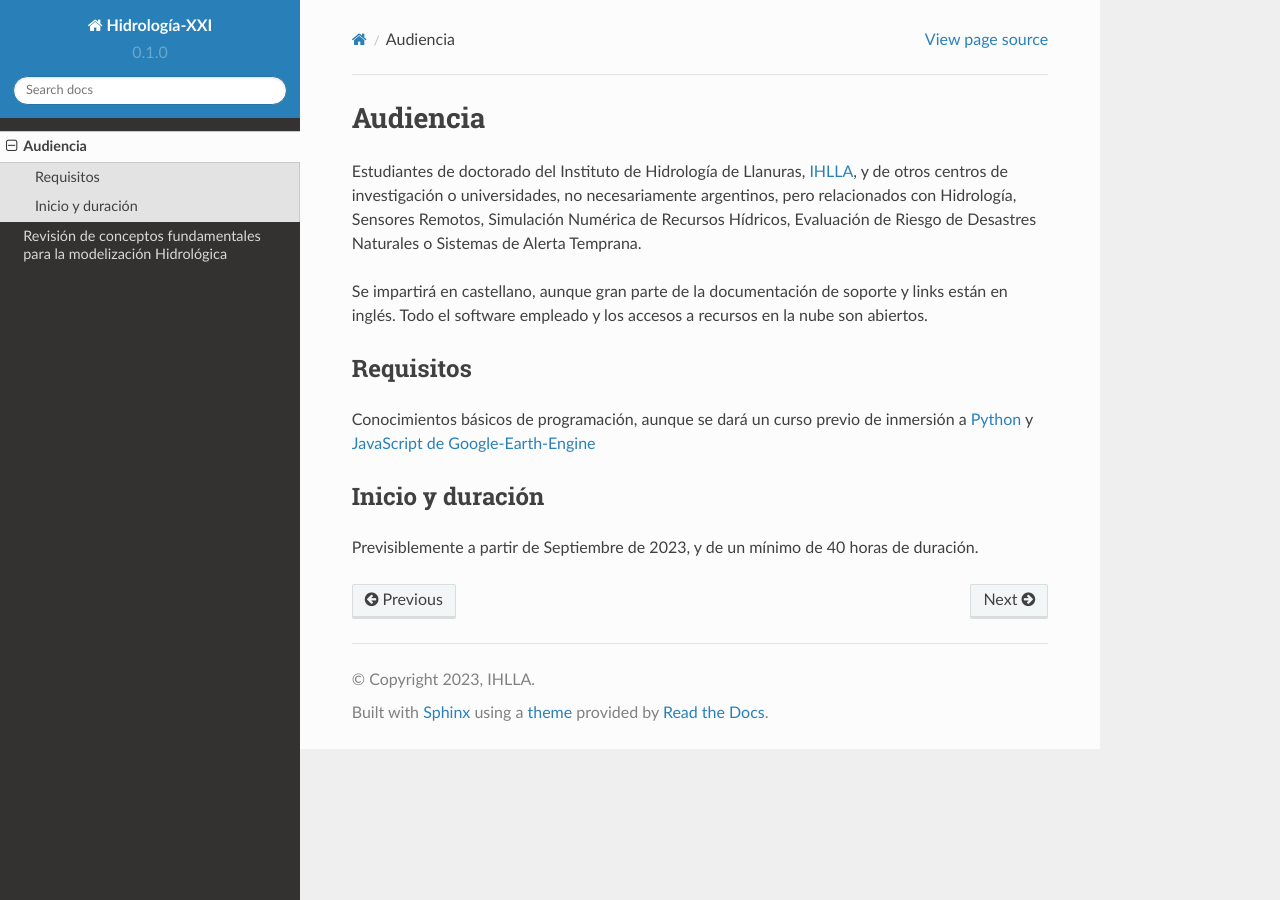
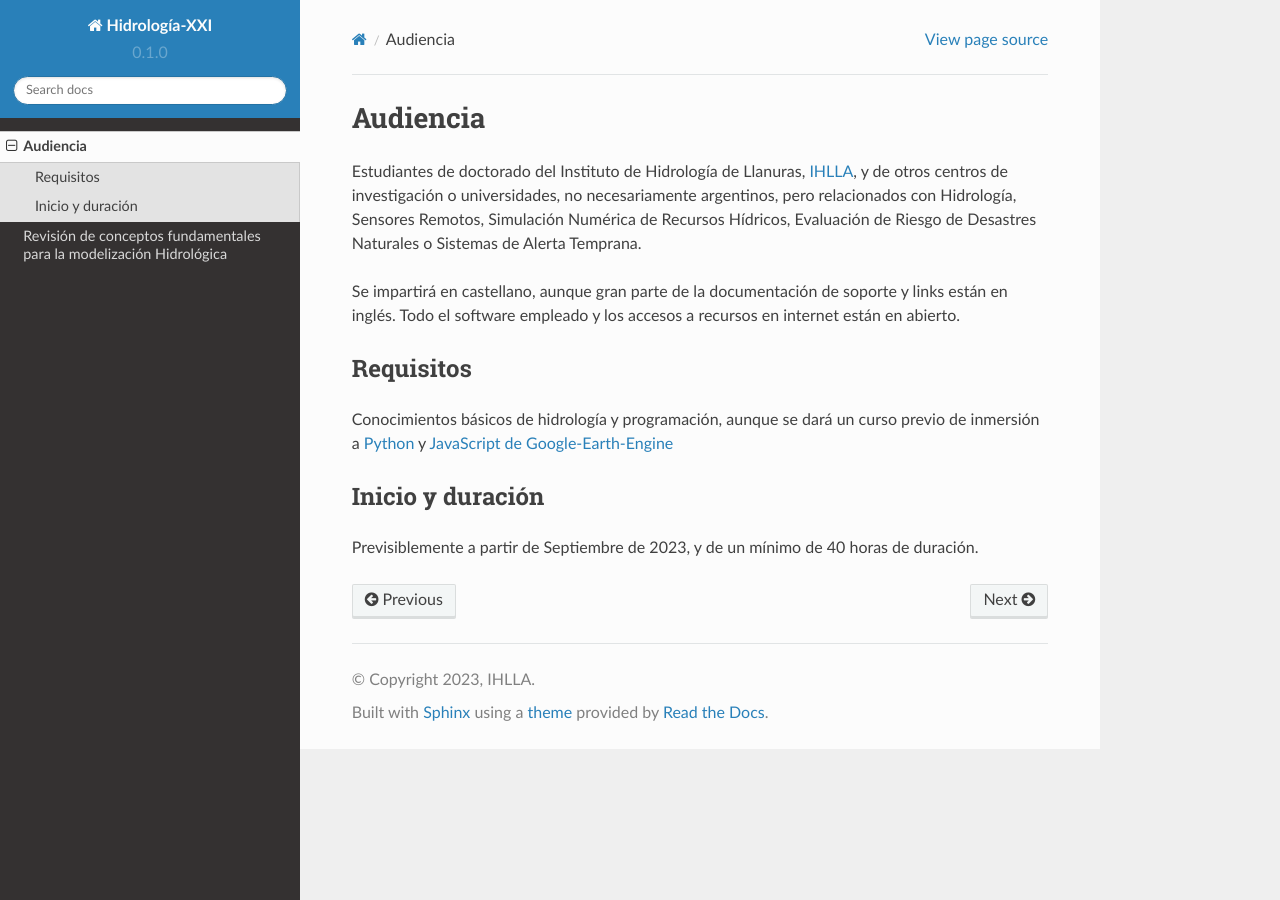
Before and after one commit to ivillamadrid/HidrologiaXXI, a Sphinx documentation site: the page built from docs/source/audiencia.rst, in a window 1280 px wide. Built offline with Sphinx 7.4.7 and the Read the Docs theme 2.0.0, drawn with Linux system fonts in a browser that asks for light colours; pages that are not in the unit, such as notebooks, are missing from menus.

Commit message:
Update audiencia.rst

```diff
--- a/docs/source/audiencia.rst
+++ b/docs/source/audiencia.rst
@@ -6,11 +6,11 @@ y de otros centros de investigación o universidades, no necesariamente argentin
 Simulación Numérica de Recursos Hídricos, Evaluación de Riesgo de Desastres Naturales o Sistemas de Alerta Temprana.
 
 Se impartirá en castellano, aunque gran parte de la documentación de soporte y links están en inglés. Todo el software empleado y los
-accesos a recursos en la nube son abiertos.
+accesos a recursos en internet están en abierto.
 
 Requisitos
 ----------
-Conocimientos básicos de programación, aunque se dará un curso previo de inmersión a `Python <https://www.python.org/>`_
+Conocimientos básicos de hidrología y programación, aunque se dará un curso previo de inmersión a `Python <https://www.python.org/>`_
 y `JavaScript de Google-Earth-Engine <https://developers.google.com/earth-engine/tutorials/tutorial_js_01>`_
 
 Inicio y duración
```
